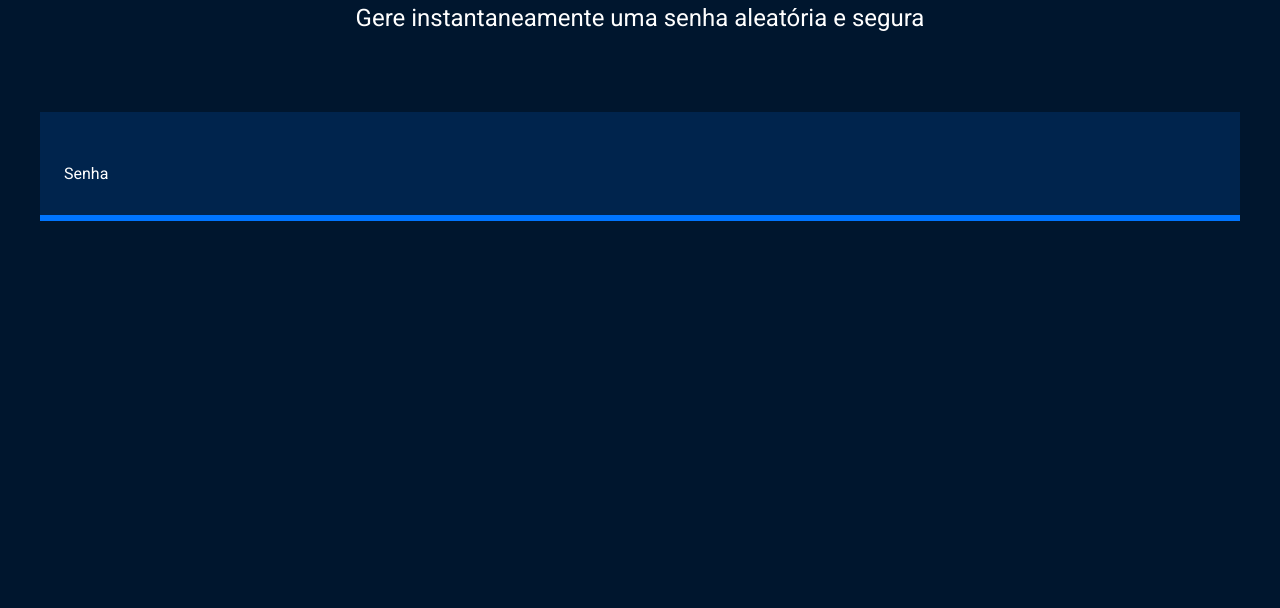
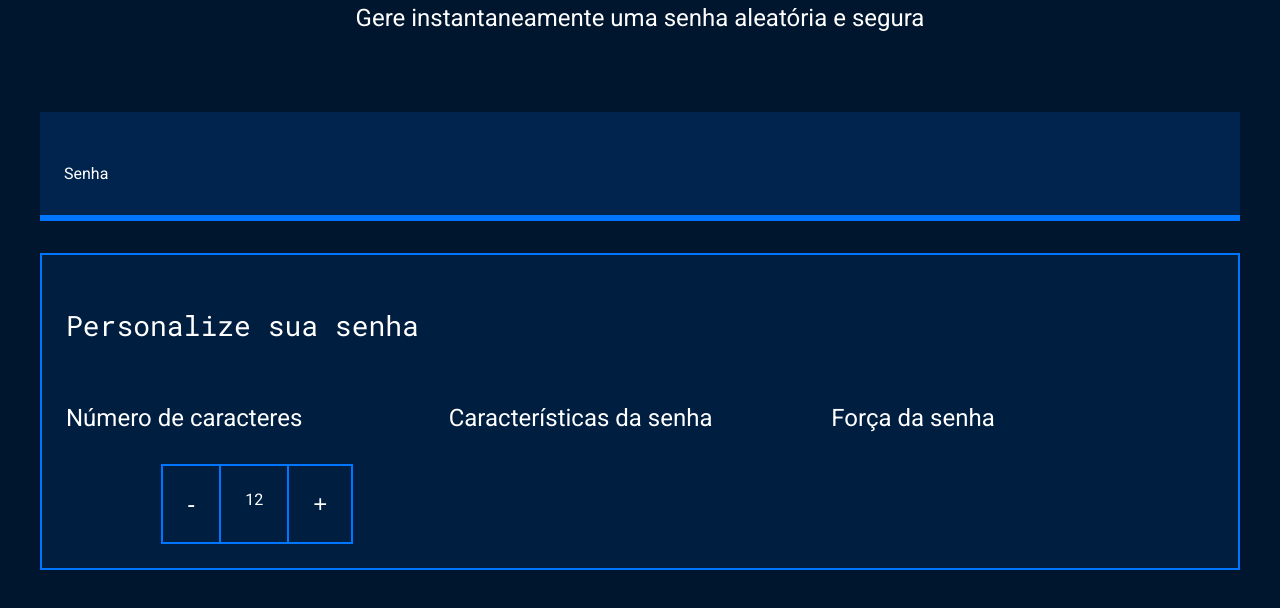
Before and after one commit to Nicocal1306/cadeado, a plain HTML site: page index.html in a window 1280 px wide. Shown: the part 142-750 px from the top of the page. Drawn offline with Linux system fonts and the light colour scheme.

Commit message:
Add files via upload

```diff
--- a/index.html
+++ b/index.html
@@ -18,6 +18,25 @@
             <label for="senha">Senha</label>
             <input name="senha" type="text" id="campo-senha">
         </div>
+        <div class="parametro">
+            <h3 class="parametro-titulo">Personalize sua senha</h3>
+            <div class="parametro-coluna__senha">
+                <div class="parametro-senha">
+                    <h4 class="parametro-senha__titulo">Número de caracteres</h4>
+                    <div class="parametro-senha-botoes">
+                        <button class="parametro-senha__botao">-</button>
+                        <p class="parametro-senha__texto">12</p>
+                        <button class="parametro-senha__botao">+</button>
+                    </div>
+                </div>
+                <div class="parametro-senha">
+                    <h4 class="parametro-senha__titulo">Características da senha</h4>
+                </div>
+                <div class="parametro-senha">
+                    <h4 class="parametro-senha__titulo">Força da senha</h4>
+                </div>
+            </div>
+        </div>
     </section>
 </body>
 </html>
--- a/style.css
+++ b/style.css
@@ -39,6 +39,7 @@ body{
     color: var(--branco);
     font-family: var(--roboto-mono);
     font-size: 40px;
+    width: 70%;
 }
 #campo-senha:focus{
     outline: none;
@@ -47,3 +48,48 @@ body{
     max-width: 1200px;
     margin: 0 auto;
 }
+.parametro{
+    background-color: var(--fundo-texto);
+    border: 2px solid var(--borda);
+    margin-top: 32px;
+    padding: 24px;
+}
+.parametro-titulo{
+    font-family: var(--roboto-mono);
+    font-size: 28px;
+}
+.parametro-senha__titulo{
+    font-size:24px;
+}
+.parametro-coluna__senha{
+    display: flex;
+    flex-direction: column;
+    justify-content: center;
+}
+@media screen and (min-width: 768px) {
+    .parametro-coluna__senha{
+    flex-direction: row;
+    }
+}
+.parametro-senha{
+    width: 50%;
+    margin: 0 auto;
+}
+.parametro-senha-botoes{
+    display: flex;
+    justify-content: center;
+}
+.parametro-senha__botao{
+    background-color: var(--fundo-texto);
+    color: var(--branco);
+    border: 2px solid var(--borda);
+    padding: 24px;
+    font-size: 24px;
+    cursor: pointer;
+}
+.parametro-senha__texto{
+    padding: 24px;
+    border-top: 2px solid var(--borda);
+    border-bottom: 2px solid var(--borda);
+    margin: 0;
+}
```
